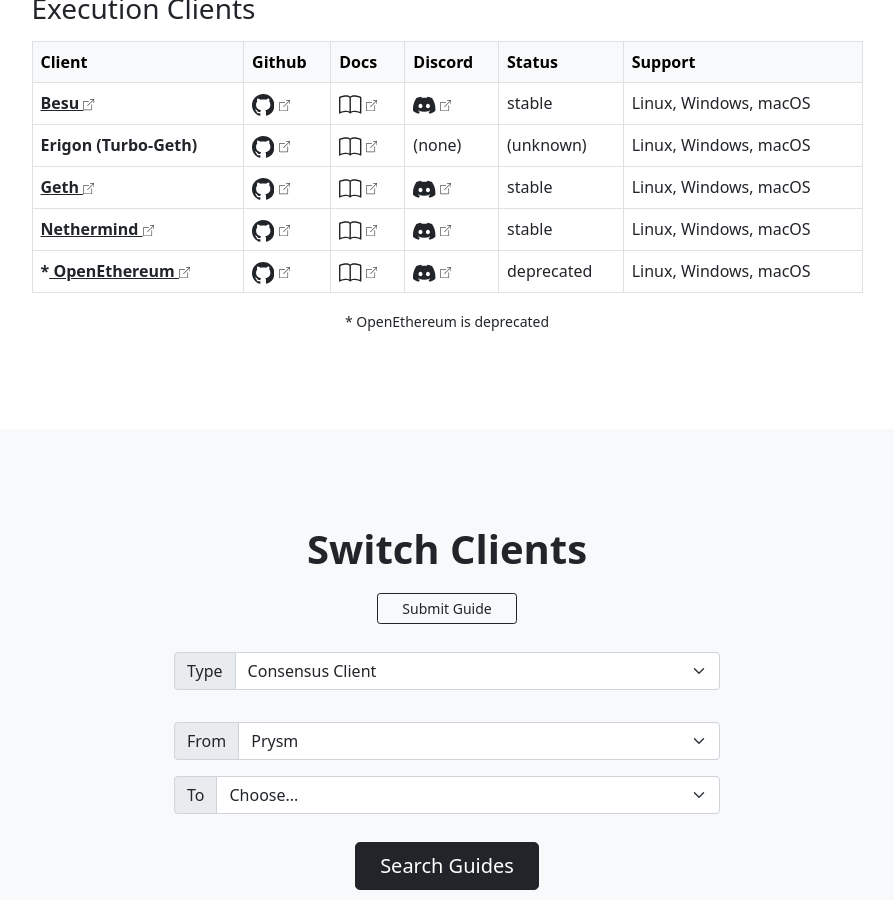
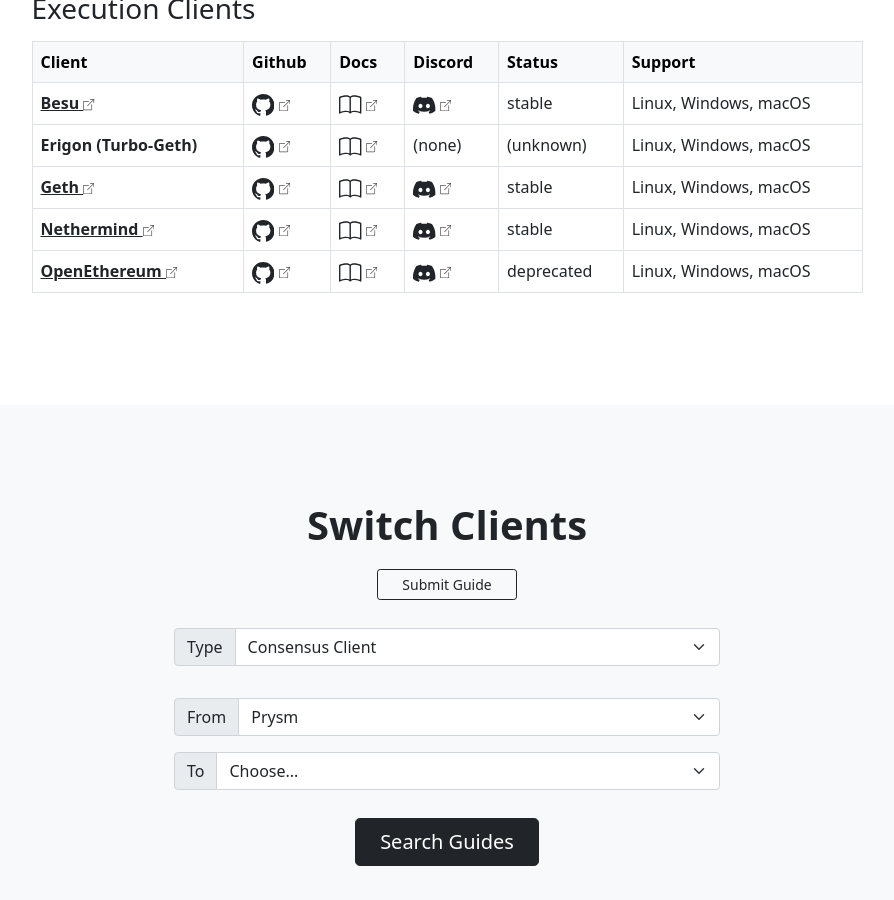
Before and after one commit to etheralpha/clientdiversity-org, a Jekyll site: the page built from index.md, in a window 1280 px wide and 900 px high, scrolled down 3288 px. Shown: the whole window, without its empty margins (193-1087 px from the left). Built offline with Jekyll 4.4.1, drawn with Linux system fonts in a browser that asks for light colours.

Commit message:
fix OpenEthereum being marked as deprecated twice (#13)
Co-authored-by: hanniabu <10511045+hanniabu@users.noreply.github.com>

```diff
--- a/index.md
+++ b/index.md
@@ -510,11 +510,10 @@
               {%- for client in site.data.clients-execution -%}
                 <tr>
                   <th scope="row">
-                    {%- if client.name == "OpenEthereum" -%}*{%- endif -%}
                     {%- if client.link -%}
                       <a href="{{client.link}}" class="link-dark" target="_blank">
-                      {{client.name}}
-                      {{site.data.icons.new_tab}}
+                        {{client.name}}
+                        {{site.data.icons.new_tab}}
                       </a>
                     {%- else -%}
                       {{client.name}}
@@ -564,9 +563,6 @@
               {%- endfor -%}
             </tbody>
           </table>
-        </div>
-        <div class="text-center">
-          <small>* OpenEthereum is deprecated</small>
         </div>
       </div>
     </div>
```
